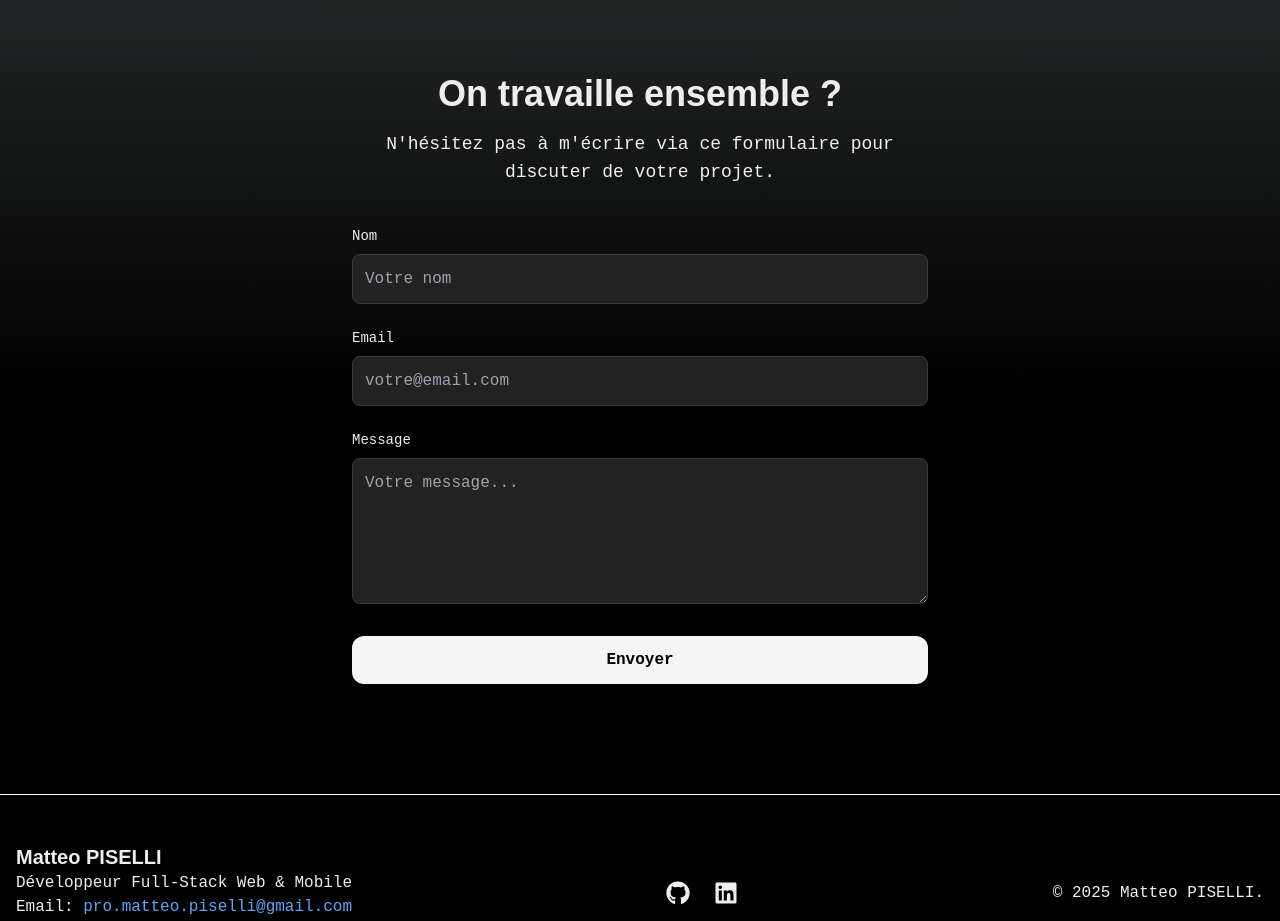
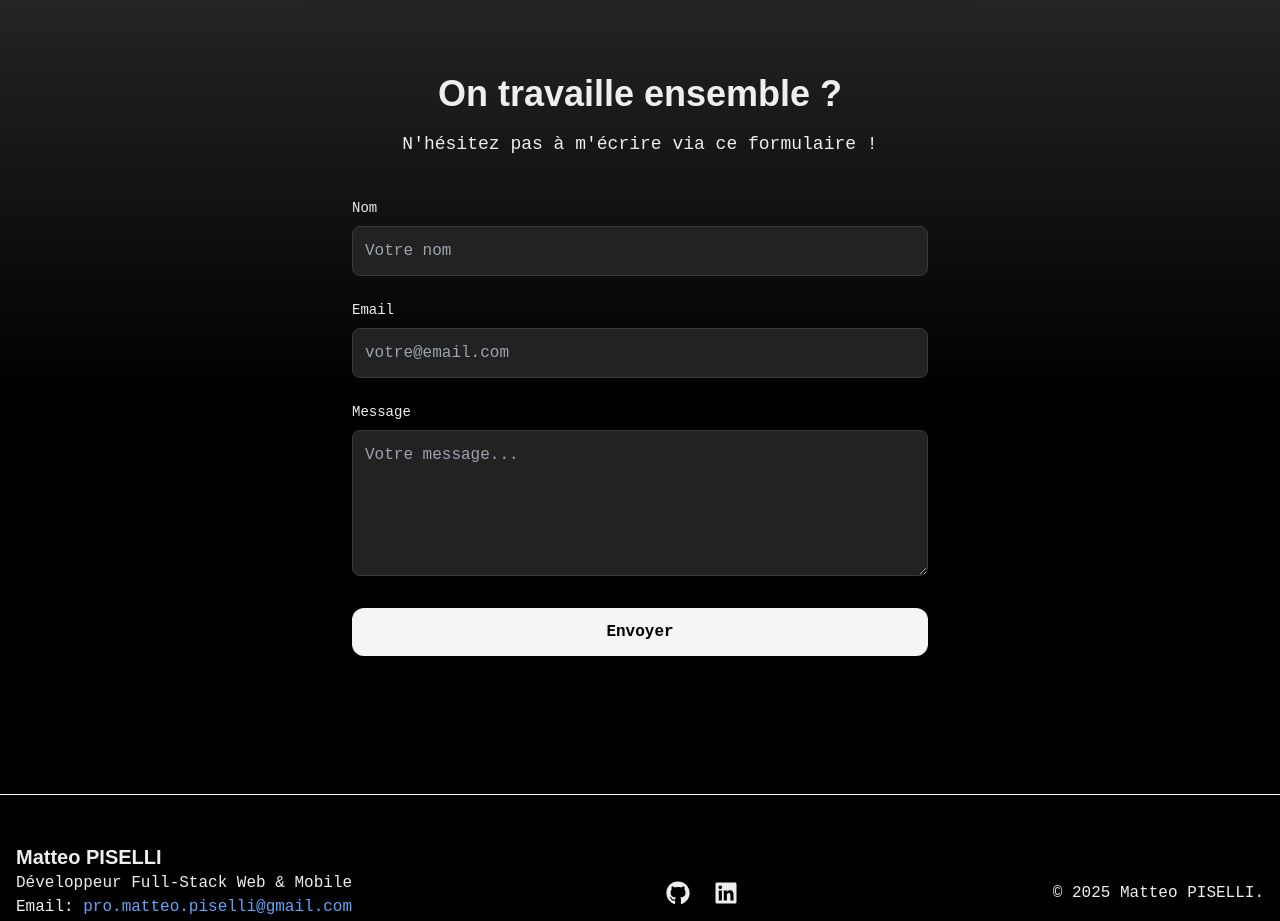
Before and after one commit to MatteoPiselli/portfolio, a Next.js app: page / in a window 1280 px wide. Shown: the part 3680-4601 px from the top of the page. Built offline with nearby package versions, Linux system fonts and the light colour scheme; no server answers.

Commit message:
Mise à jour du texte dans le formulaire de contact

```diff
--- a/components/Contact.jsx
+++ b/components/Contact.jsx
@@ -89,8 +89,7 @@ export default function Contact() {
         On travaille ensemble ?
       </h2>
       <p className="text-lg text-center mb-10 max-w-xl">
-        N'hésitez pas à m'écrire via ce formulaire pour discuter de votre
-        projet.
+        N'hésitez pas à m'écrire via ce formulaire !
       </p>
 
       {/* ------------ Affichage du message de succès ou du formulaire ------------- */}
```
